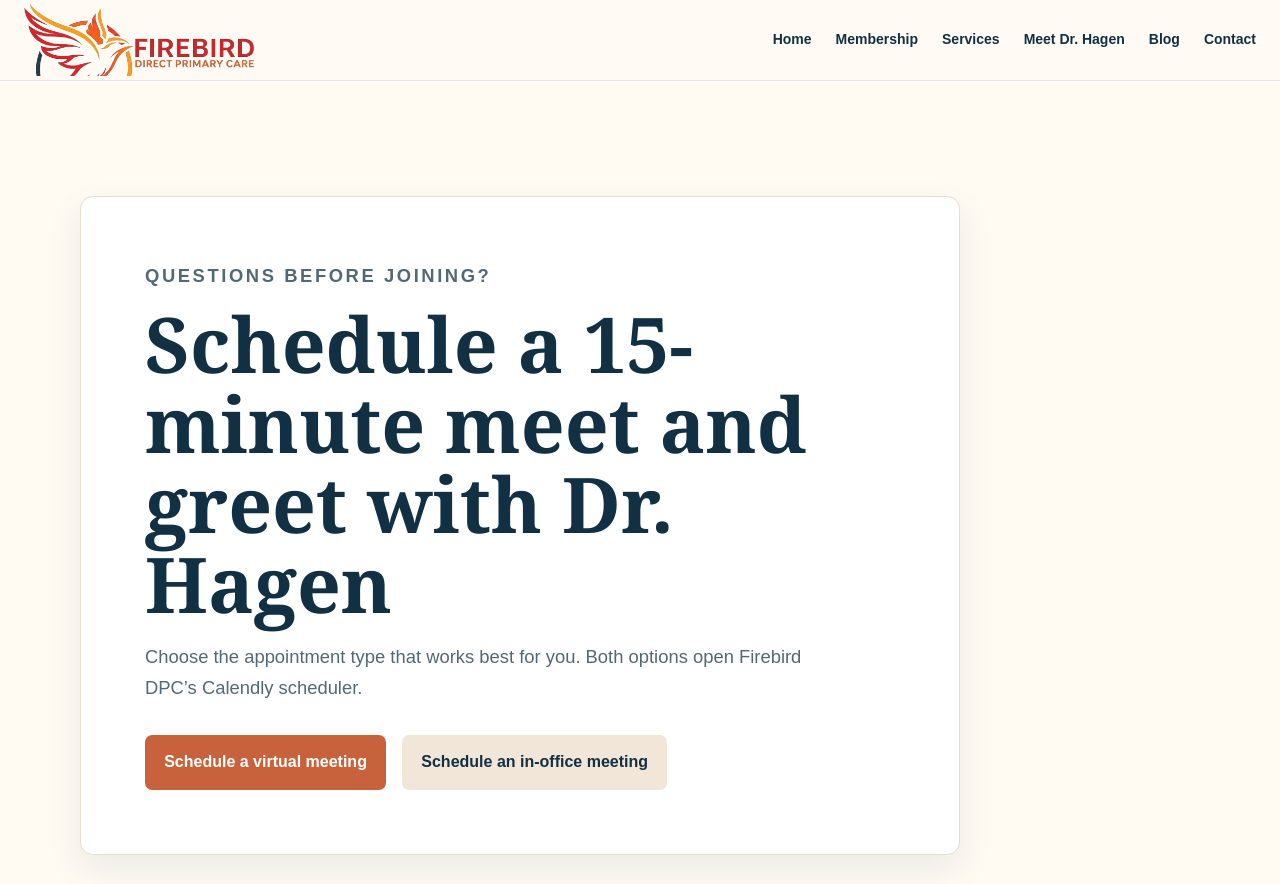
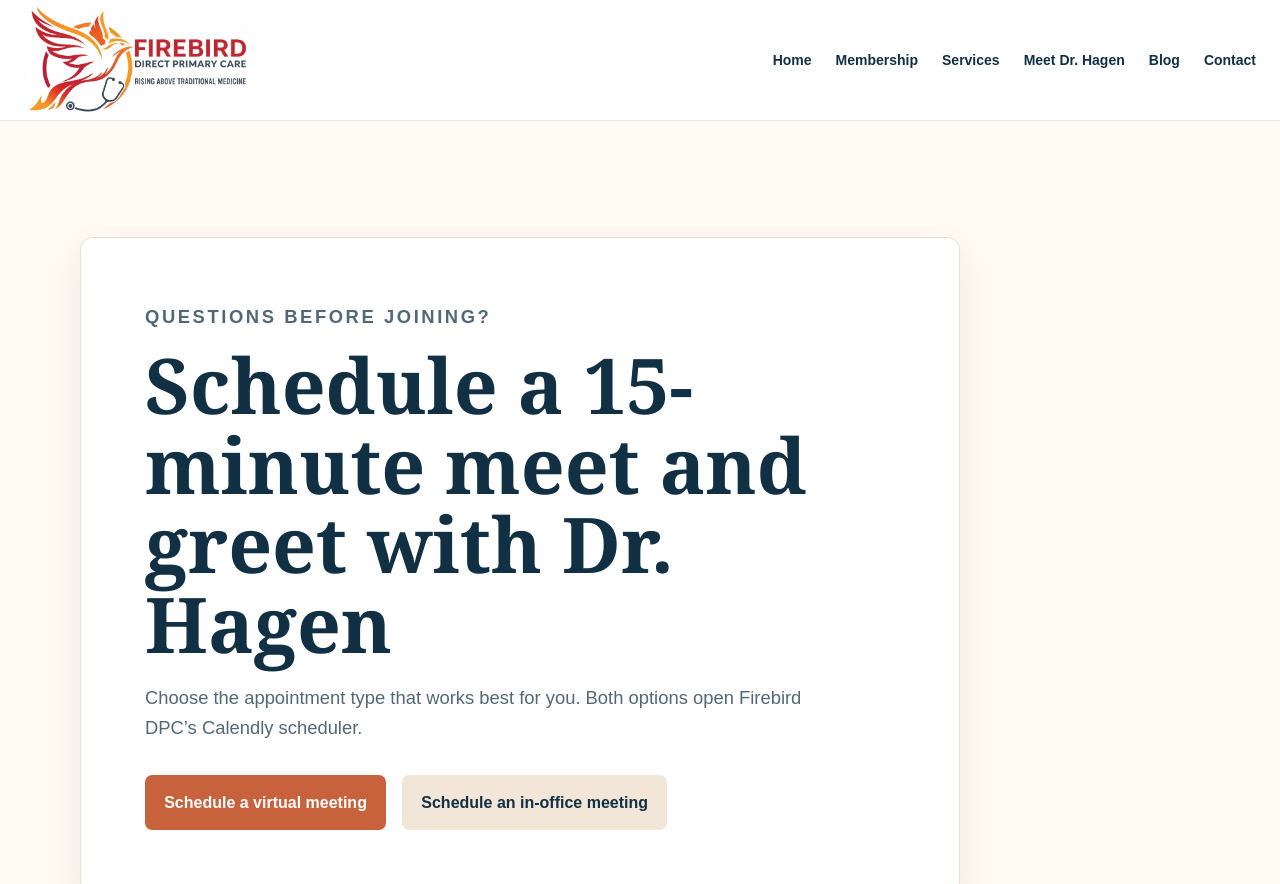
Before and after one commit to planformadigital/firebird-dpc-website, a website: page meet-and-greet.html in a window 1280 px wide. Shown: the top 884 px of the page. Drawn offline with Linux system fonts and the light colour scheme.

Commit message:
Fix Meet & Greet header logo and background mismatch
Swap the stale logo file for the current Firebird logo used site-wide,
and align the shared blog header background with the homepage's white
header instead of the leftover cream tone.

```diff
--- a/blog.css
+++ b/blog.css
@@ -35,7 +35,7 @@ a {
   position: sticky;
   top: 0;
   z-index: 50;
-  background: #fffaf4;
+  background: #ffffff;
   border-bottom: 1px solid rgba(18, 48, 68, 0.1);
 }
 
--- a/meet-and-greet.html
+++ b/meet-and-greet.html
@@ -21,7 +21,7 @@
     <header class="blog-header">
       <div class="blog-shell blog-header__inner">
         <a class="blog-logo" href="/" aria-label="Firebird Direct Primary Care home">
-          <img src="/images/firebird-logo-header.png" alt="Firebird Direct Primary Care" />
+          <img src="/images/firebird-logo-rectangle-rising.png" alt="Firebird Direct Primary Care - Rising Above Traditional Medicine" />
         </a>
         <nav class="blog-nav" aria-label="Main navigation">
           <a href="/">Home</a><a href="/membership">Membership</a><a href="/services">Services</a>
```
